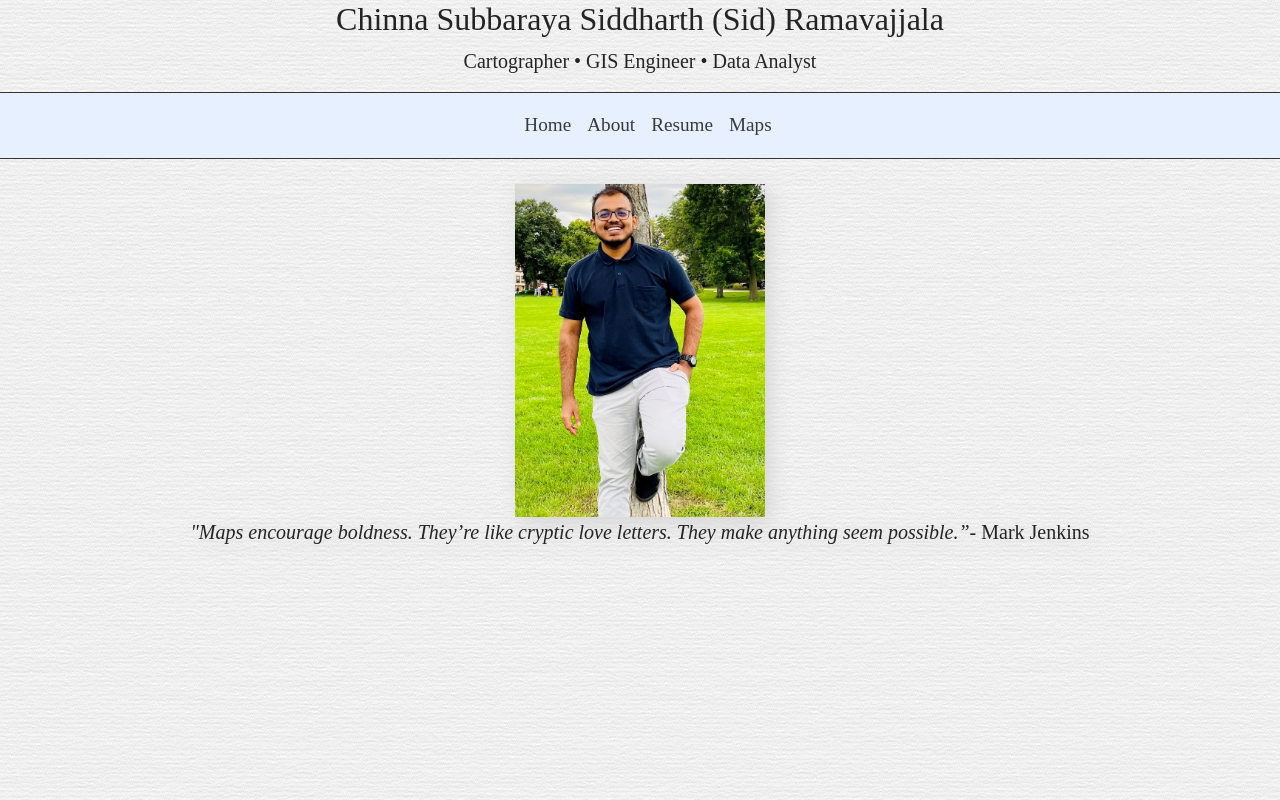
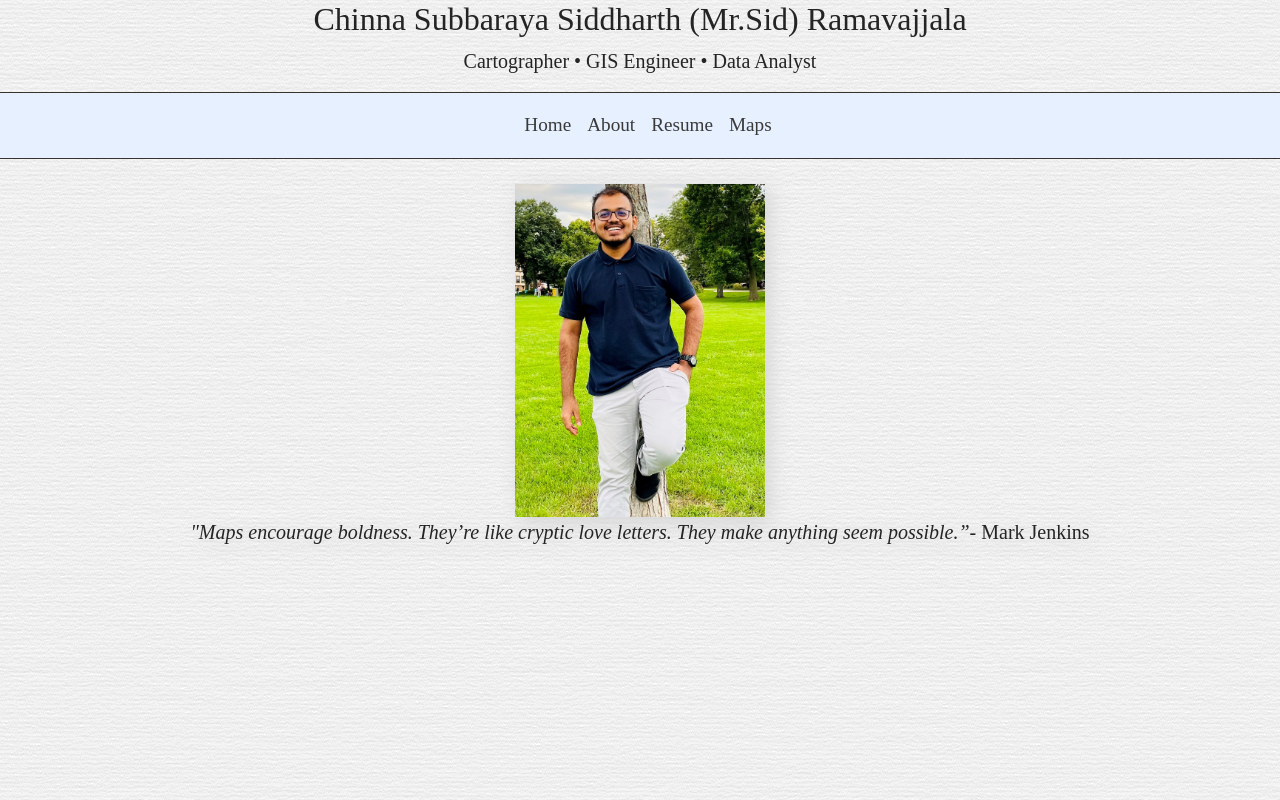
Before and after one commit to Sid-rcs/maps, a plain HTML site: page index.html in a window 1280 px wide. Drawn offline with Linux system fonts and the light colour scheme.

Commit message:
Update index.html

```diff
--- a/index.html
+++ b/index.html
@@ -14,7 +14,7 @@
 </head>
 
 <body>
-            <h2 style = "text-align: center;">Chinna Subbaraya Siddharth (Sid) Ramavajjala</h2>
+            <h2 style = "text-align: center;">Chinna Subbaraya Siddharth (Mr.Sid) Ramavajjala</h2>
             <p style = "text-align: center;">Cartographer &#x2022; GIS Engineer &#x2022; Data Analyst </p>
     </div>
     <!-- Create the navbar -->
```
